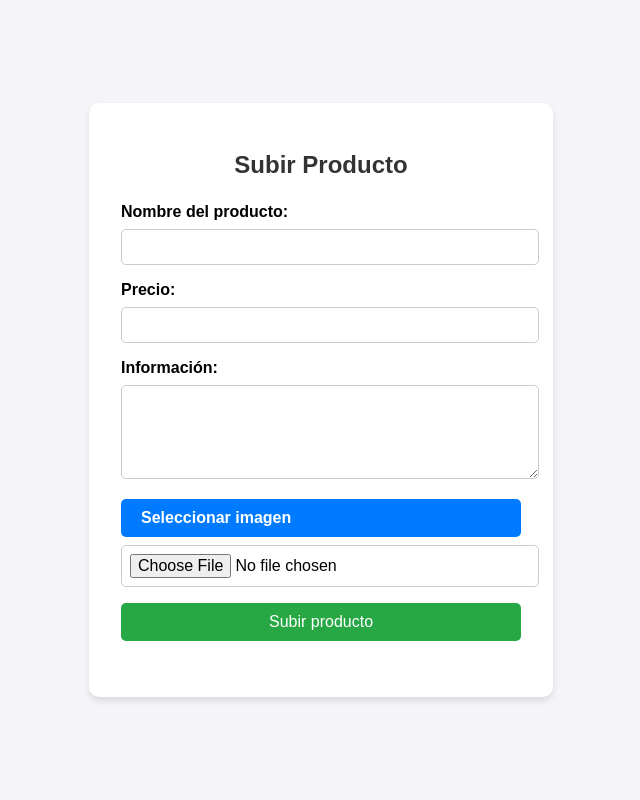
After one commit to Yosva1234/menu-restaurant-beta, a PHP site: page /formulario/formulario.html in a window 1280 px wide. The commit adds this page. Shown: the whole page, without its empty margins (319-959 px from the left). Run offline with PHP 8.4, Linux system fonts and the light colour scheme.

Commit message:
subir productos

```diff
--- a/public/bienvenido.html
+++ b/public/bienvenido.html
@@ -12,6 +12,8 @@
     <a href="index.html" class="login-button">Back</a>
     <h1>Y&H SHOP</h1>
     <h2>Productos</h2>
+    <!-- Botón de agregar producto -->
+    <a href="formulario/formulario.html" class="add-button">+</a>
   </header>
 
   <main>
--- /dev/null
+++ b/public/formulario/formulario.html
@@ -0,0 +1,42 @@
+<!DOCTYPE html>
+<html lang="es">
+<head>
+  <meta charset="UTF-8">
+  <meta name="viewport" content="width=device-width, initial-scale=1.0">
+  <title>Subir Producto</title>
+  <link rel="stylesheet" href="styles.css"> <!-- Enlaza el archivo CSS -->
+</head>
+<body>
+  <form id="uploadForm">
+    <h1>Subir Producto</h1>
+
+    <!-- Campos del formulario -->
+    <div class="form-group">
+      <label for="nombre">Nombre del producto:</label>
+      <input type="text" id="nombre" name="nombre" required>
+    </div>
+
+    <div class="form-group">
+      <label for="precio">Precio:</label>
+      <input type="number" id="precio" name="precio" step="0.01" required>
+    </div>
+
+    <div class="form-group">
+      <label for="informacion">Información:</label>
+      <textarea id="informacion" name="informacion" rows="4" required></textarea>
+    </div>
+
+    <div class="form-group">
+      <label for="imageInput" class="custom-file-upload">
+        Seleccionar imagen
+      </label>
+      <input type="file" id="imageInput" accept="image/*" required>
+    </div>
+
+    <button type="submit">Subir producto</button>
+    <p id="message"></p>
+  </form>
+
+  <script src="script.js"></script> <!-- Enlaza el archivo JavaScript -->
+</body>
+</html>
--- /dev/null
+++ b/public/formulario/script.js
@@ -0,0 +1,59 @@
+document.getElementById('uploadForm').addEventListener('submit', async (e) => {
+    e.preventDefault();
+
+    const nombre = document.getElementById('nombre').value;
+    const precio = document.getElementById('precio').value;
+    const informacion = document.getElementById('informacion').value;
+    const fileInput = document.getElementById('imageInput');
+    const file = fileInput.files[0];
+
+    if (!nombre || !precio || !informacion || !file) {
+      alert('Por favor, completa todos los campos.');
+      return;
+    }
+
+    const formData = new FormData();
+    formData.append('image', file);
+
+    try {
+      // Subir la imagen a ImgBB
+      const imgbbResponse = await fetch('https://api.imgbb.com/1/upload?key=9ad2a8dc2c1923e1ec594fe14155d409', {
+        method: 'POST',
+        body: formData,
+      });
+
+      const imgbbData = await imgbbResponse.json();
+      if (!imgbbData.success) {
+        throw new Error('Error al subir la imagen.');
+      }
+
+      const imageUrl = imgbbData.data.url;
+
+      // Enviar los datos del producto al backend
+      const producto = {
+        nombre,
+        precio: parseFloat(precio),
+        informacion,
+        imagen: imageUrl,
+      };
+
+      const saveResponse = await fetch('/guardar-producto', {
+        method: 'POST',
+        headers: {
+          'Content-Type': 'application/json',
+        },
+        body: JSON.stringify(producto),
+      });
+
+      const saveData = await saveResponse.json();
+      if (saveResponse.ok) {
+        document.getElementById('message').innerText = 'Producto guardado correctamente.';
+        console.log('Producto guardado:', saveData);
+      } else {
+        throw new Error('Error al guardar el producto.');
+      }
+    } catch (error) {
+      console.error('Error:', error);
+      document.getElementById('message').innerText = 'Hubo un error. Inténtalo de nuevo.';
+    }
+  });
--- /dev/null
+++ b/public/formulario/styles.css
@@ -0,0 +1,95 @@
+/* Estilos generales */
+body {
+  font-family: 'Arial', sans-serif;
+  background-color: #f4f4f9;
+  margin: 0;
+  padding: 0;
+  display: flex;
+  justify-content: center;
+  align-items: center;
+  height: 100vh;
+}
+
+/* Contenedor del formulario */
+#uploadForm {
+  background-color: #ffffff;
+  padding: 2rem;
+  border-radius: 10px;
+  box-shadow: 0 4px 6px rgba(0, 0, 0, 0.1);
+  max-width: 400px;
+  width: 100%;
+}
+
+/* Título del formulario */
+#uploadForm h1 {
+  font-size: 1.5rem;
+  color: #333333;
+  margin-bottom: 1.5rem;
+  text-align: center;
+}
+
+/* Grupos de campos del formulario */
+.form-group {
+  margin-bottom: 1rem;
+}
+
+.form-group label {
+  display: block;
+  margin-bottom: 0.5rem;
+  font-weight: bold;
+}
+
+.form-group input,
+.form-group textarea {
+  width: 100%;
+  padding: 0.5rem;
+  border: 1px solid #cccccc;
+  border-radius: 5px;
+  font-size: 1rem;
+}
+
+.form-group textarea {
+  resize: vertical;
+}
+
+/* Estilo personalizado para el botón de selección de archivo */
+.custom-file-upload {
+  display: inline-block;
+  padding: 10px 20px;
+  background-color: #007bff;
+  color: #ffffff;
+  border-radius: 5px;
+  cursor: pointer;
+  transition: background-color 0.3s ease;
+}
+
+.custom-file-upload:hover {
+  background-color: #0056b3;
+}
+
+/* Botón de subir producto */
+#uploadForm button[type="submit"] {
+  display: block;
+  width: 100%;
+  padding: 10px;
+  background-color: #28a745;
+  color: #ffffff;
+  border: none;
+  border-radius: 5px;
+  font-size: 1rem;
+  cursor: pointer;
+  margin-top: 1rem;
+  transition: background-color 0.3s ease;
+}
+
+#uploadForm button[type="submit"]:hover {
+  background-color: #218838;
+}
+
+/* Mensaje de respuesta */
+#message {
+  margin-top: 1.5rem;
+  font-size: 0.9rem;
+  color: #555555;
+  text-align: center;
+}
```
Also changed, not shown: app.js (+23 -0 lines), public/styles.css (+25 -0 lines).
